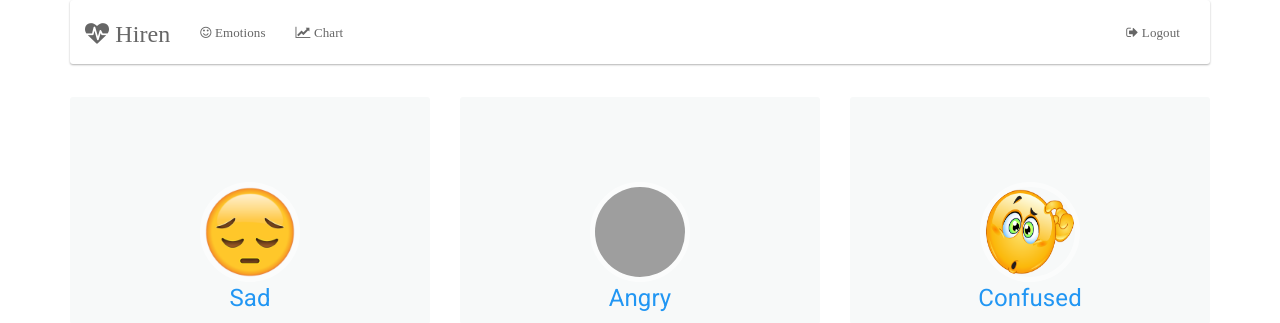
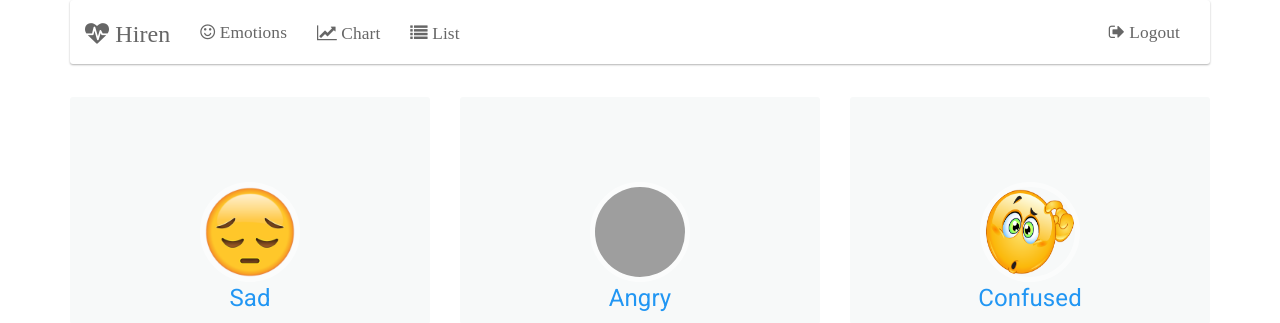
Before and after one commit to pyprism/Hiren-Angular, a Django app: page /dashboard/ in a window 1280 px wide. Shown: the top 323 px of the page. Run offline with Django 3.2, Linux system fonts and the light colour scheme; the visitor is signed in with stand-in values (Sample User, id 1); some libraries are stand-ins or nearby versions; grey boxes are pictures that could not be loaded.

Commit message:
added new link

```diff
--- a/templates/base.html
+++ b/templates/base.html
@@ -31,11 +31,12 @@
             </div>
             <div id="navbar" class="navbar-collapse collapse">
                 <ul class="nav navbar-nav">
-                    <li><a href="{% url 'dashboard' %}"><div class="fa fa-smile-o"> Emotions </div></a></li>
-                    <li><a href="{% url 'chart' %}" class="fa fa-line-chart"> Chart</a></li>
+                    <li><a href="{% url 'dashboard' %}"><div class="fa fa-smile-o fa-lg"> Emotions </div></a></li>
+                    <li><a href="{% url 'chart' %}" class="fa fa-line-chart fa-lg"> Chart</a></li>
+                    <li><a href="{% url 'list' %}" class="fa fa-list fa-lg"> List</a></li>
                 </ul>
                 <ul class="nav navbar-nav navbar-right">
-                    <li><a href="{% url 'logout' %}"><div class="fa fa-sign-out" > Logout</div></a></li>
+                    <li><a href="{% url 'logout' %}"><div class="fa fa-sign-out fa-lg" > Logout</div></a></li>
                 </ul>
             </div><!--/.nav-collapse -->
         </div><!--/.container-fluid -->
```
